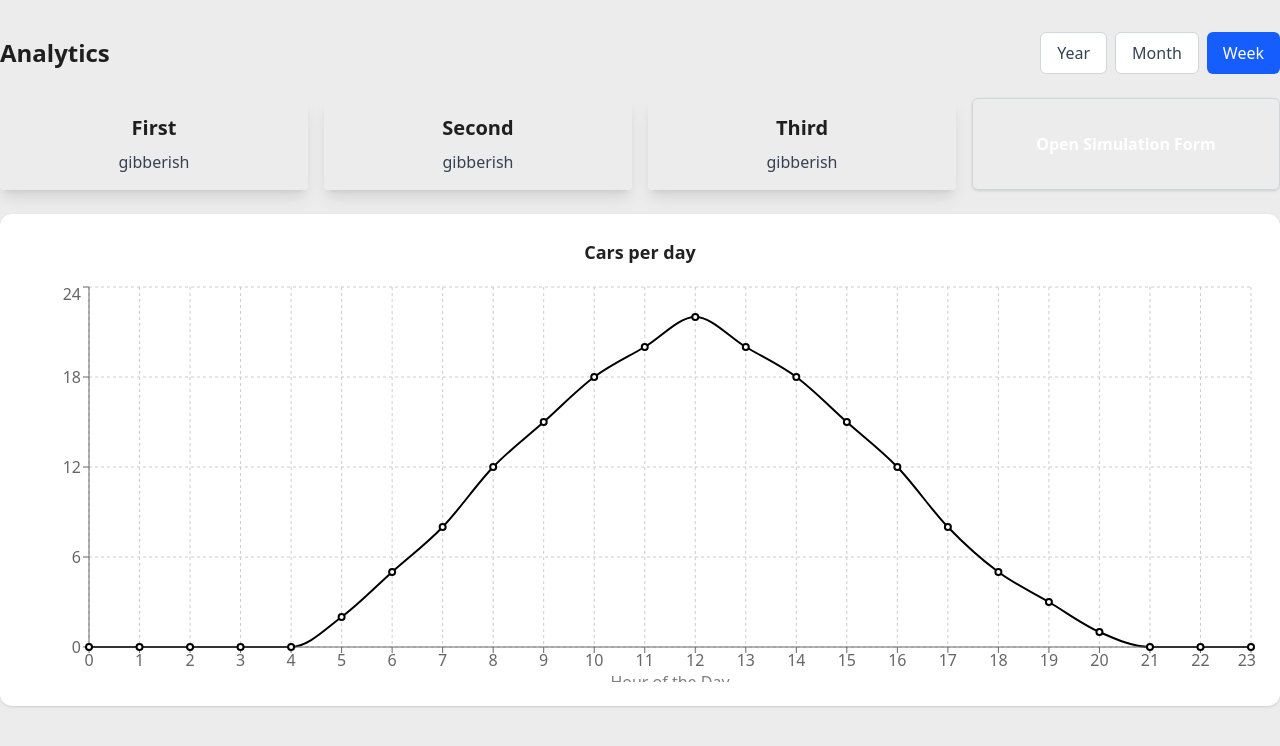
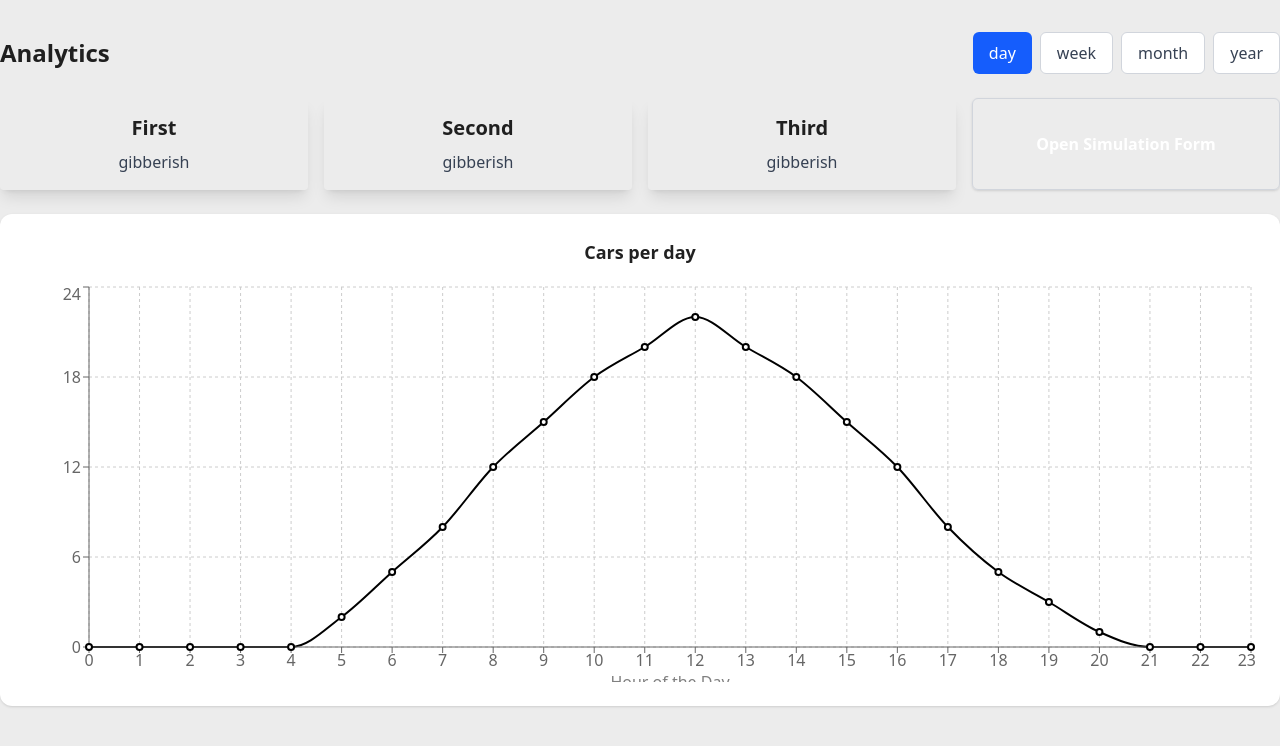
Before and after one commit to Ziva1011/EV-dashboard, a React app: page / in a window 1280 px wide. Shown: the top 746 px of the page. Built offline with nearby package versions, Linux system fonts and the light colour scheme; the HTML template or start-up script is replaced by a standard one.

Commit message:
create type TimeInterval; optimize time toogle with map

```diff
--- a/src/App.tsx
+++ b/src/App.tsx
@@ -16,8 +16,12 @@ interface SimulationInputs {
   chargingPower: number;
 }
 
+const timeIntervalOptions = ["day", "week", "month", "year"] as const;
+type TimeInterval = (typeof timeIntervalOptions)[number];
+
 function App() {
   const [open, setOpen] = useState(false);
+  const [timeInverval, setTimeInterval] = useState<TimeInterval>("day");
   const [inputs, setInputs] = useState<SimulationInputs>({
     numChargePoints: 20,
     arrivalMultiplier: 100,
@@ -25,9 +29,14 @@ function App() {
     chargingPower: 11,
   });
 
-  const handleSubmit = (inputs: any) => {
-    console.log("Form submitted:", inputs);
+  const handleSubmit = (parameters: any) => {
+    console.log("Form submitted:", parameters);
+    setInputs(inputs);
     setOpen(false);
+  };
+
+  const handleToggle = (value: TimeInterval) => {
+    setTimeInterval(value);
   };
 
   return (
@@ -36,17 +45,19 @@ function App() {
         <div className="flex flex-col md:flex-row justify-between items-start md:items-center">
           <h1 className="text-2xl font-bold mb-4 md:mb-0">Analytics</h1>
 
-          {/* Toggle */}
           <div className="flex space-x-2">
-            <button className="px-4 py-2 rounded-md bg-white border border-gray-300 text-gray-700 hover:bg-gray-100 font-medium">
-              Year
-            </button>
-            <button className="px-4 py-2 rounded-md bg-white border border-gray-300 text-gray-700 hover:bg-gray-100 font-medium">
-              Month
-            </button>
-            <button className="px-4 py-2 rounded-md bg-blue-600 text-white hover:bg-blue-700 font-medium">
-              Week
-            </button>
+            {timeIntervalOptions.map((option) => (
+              <button
+                className={`px-4 py-2 rounded-md ${
+                  timeInverval == option
+                    ? `bg-blue-600 text-white hover:bg-blue-700`
+                    : `bg-white border border-gray-300 text-gray-700 hover:bg-gray-100`
+                }  font-medium`}
+                onClick={() => handleToggle(option)}
+              >
+                {option}
+              </button>
+            ))}
           </div>
         </div>
 
```
